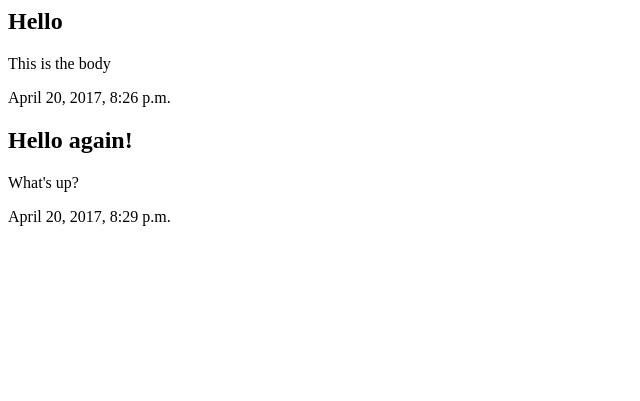
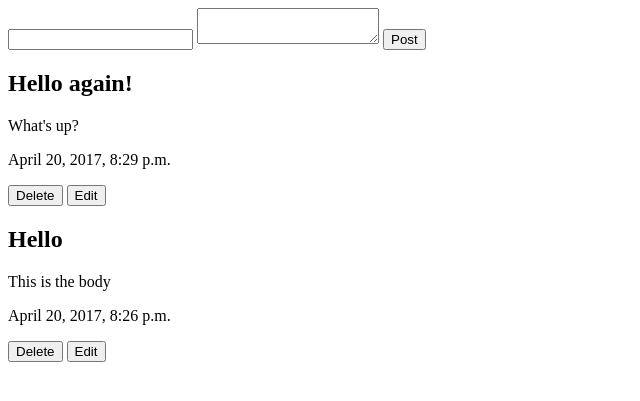
Before and after one commit to Kmookie/FinalProjBlog, a Django app: page / in a window 1280 px wide. Shown: the top 401 px of the page, without its empty margins (0-640 px from the left). Run offline with Django 3.2, Linux system fonts and the light colour scheme; data comes from the database, SQL or seed files in the repository; both versions use the stored data as it was after the commit.

Commit message:
Got the Post Blog working. Now trying to delete them.

```diff
--- a/blog_project/apps.py
+++ b/blog_project/apps.py
@@ -2,4 +2,4 @@ from django.apps import AppConfig
 
 
 class BlogConfig(AppConfig):
-    name = 'blog'
+    name = 'blog_project'
--- a/blog_project/models.py
+++ b/blog_project/models.py
@@ -11,3 +11,6 @@ class Post(models.Model):
     title = models.CharField(max_length=100)
     body = models.TextField()
     timestamp = models.DateTimeField(auto_now_add=True)
+
+    def __str__(self):
+        return self.body
--- a/blog_project/templates/index.html
+++ b/blog_project/templates/index.html
@@ -1,6 +1,17 @@
 {% load staticfiles %}
 
+<script type="text/javascript" src="delete.js"></script>
+
 <link rel="stylesheet" type="text/css" href="{% static 'style.css' %}" />
+
+<form action="/post" method="post">
+{% csrf_token %}
+    <input type="text" name="title"/>
+    <textarea name="body"></textarea>
+
+    <input type="submit" value="Post" />
+</form>
+
 
 
 {% if blog_posts %}
@@ -8,6 +19,8 @@
         <h2>{{post.title}}</h2>
         <p>{{post.body}}</p>
         <p>{{post.timestamp}}</p>
+        <input type="submit" value="Delete" onclick="deletePost({{post.id}})"/>
+        <input type="submit" value="Edit" onclick="editPost({{post.id}})"/>
     {% endfor %}
 {% else %}
     <p>No blog posts are available.</p>
--- a/blog_project/urls.py
+++ b/blog_project/urls.py
@@ -2,9 +2,9 @@ from django.conf.urls import url
 
 from . import views
 
-app_name = 'blog'
+app_name = 'blog_project'
 urlpatterns = [
     url(r'^$', views.IndexView.as_view(), name='index'),
-    url(r'^/post/(?P<post_id>[0-9]+)$', views.edit_post, name='edit_post'),
-    url(r'^/post$', views.add_post, name='add_post')
+    url(r'^post/(?P<post_id>[0-9]+)$', views.edit_post, name='edit_post'),
+    url(r'^post$', views.add_post, name='add_post')
 ]
--- a/blog_project/views.py
+++ b/blog_project/views.py
@@ -11,18 +11,19 @@ class IndexView(generic.ListView):
     context_object_name = 'blog_posts'
 
     def get_queryset(self):
-        return Post.objects.order_by('timestamp')
+        return Post.objects.order_by('-timestamp')
 
 def edit_post(request, post_id):
     post = get_object_or_404(Post, pk=post_id)
     print post
 
 
-def add_post(request, post_id):
+def add_post(request):
     post = Post()
     post.title = request.POST['title']
     post.body = request.POST['body']
     post.save()
+    return HttpResponseRedirect('/')
 
 
 # def vote(request, question_id):
```
Also changed, not shown: db.sqlite3.
